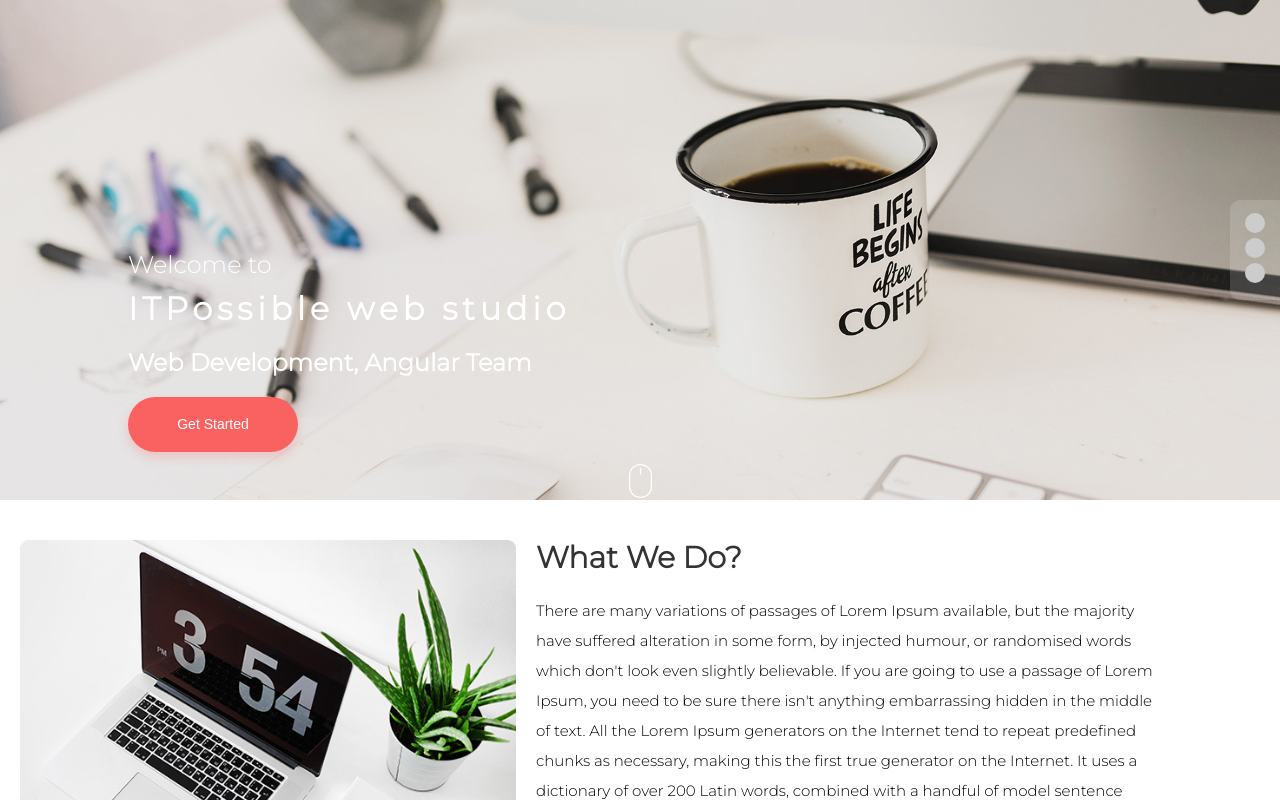
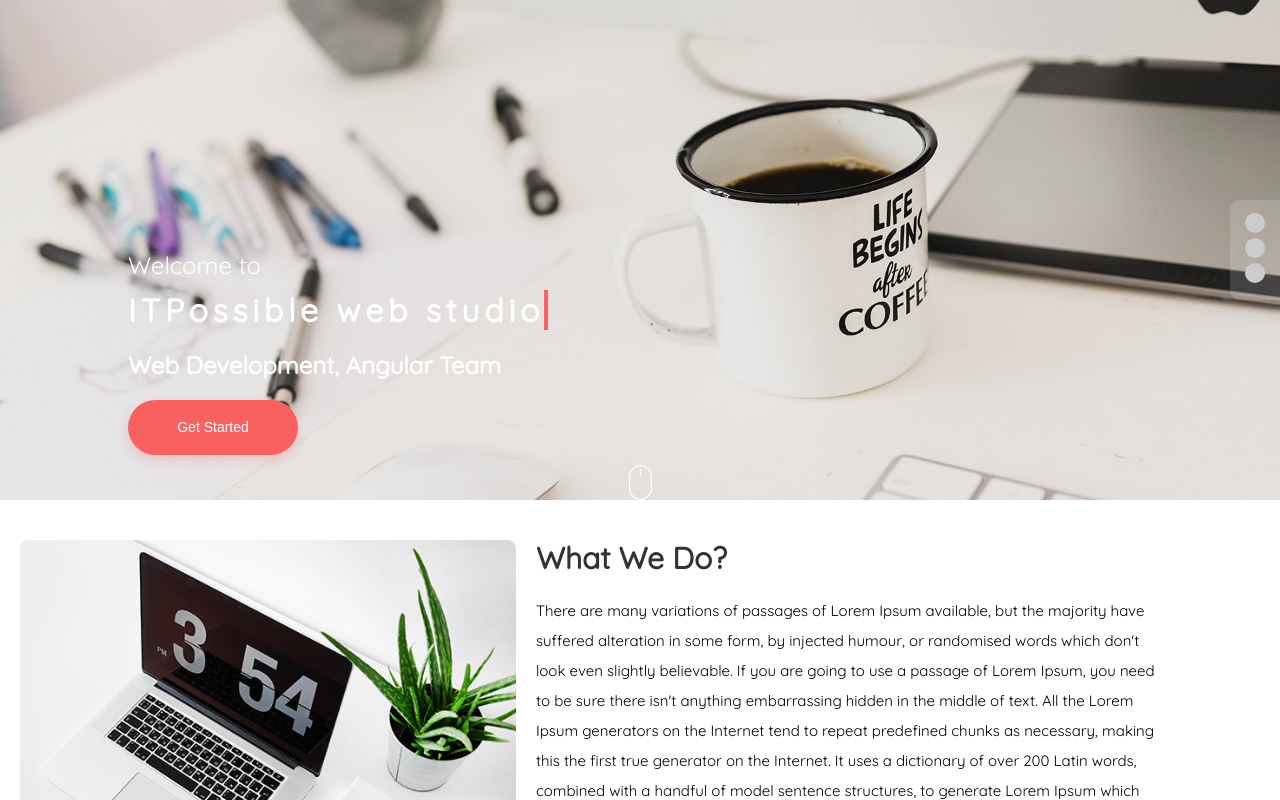
Before and after one commit to Valdemar26/wdc-landing, an Angular app: page / in a window 1280 px wide. Shown: the top 800 px of the page. Built offline with nearby package versions, Linux system fonts and the light colour scheme.

Commit message:
36:   - change font-family   - update logo styles and parallax

```diff
--- a/src/app/app.component.scss
+++ b/src/app/app.component.scss
@@ -9,7 +9,7 @@
   background-size: cover;
 }
 
-@media only screen and (max-device-width: 1366px) {
+@media only screen and (max-device-width: 1024px) {
   .parallax {
     background-attachment: scroll;
   }
--- a/src/app/components/header/header.component.scss
+++ b/src/app/components/header/header.component.scss
@@ -18,7 +18,7 @@
   .wdc-logo {
     display: block;
     margin-left: 10px;
-    width: 120px;
+    width: 150px;
     height: auto;
     cursor: pointer;
   }
--- a/src/index.html
+++ b/src/index.html
@@ -6,7 +6,7 @@
   <base href="/">
   <meta name="viewport" content="width=device-width, initial-scale=1">
   <link rel="icon" type="image/x-icon" href="favicon.ico">
-  <link href="https://fonts.googleapis.com/css2?family=Montserrat:wght@300&display=swap" rel="stylesheet">
+  <link href="https://fonts.googleapis.com/css2?family=Quicksand&display=swap" rel="stylesheet">
 </head>
 <body>
   <wdc-root></wdc-root>
--- a/src/styles.scss
+++ b/src/styles.scss
@@ -5,7 +5,7 @@
 }
 
 body {
-  font-family: 'Montserrat', sans-serif;
+  font-family: 'Quicksand', sans-serif;
 }
 
 /* button */
```
